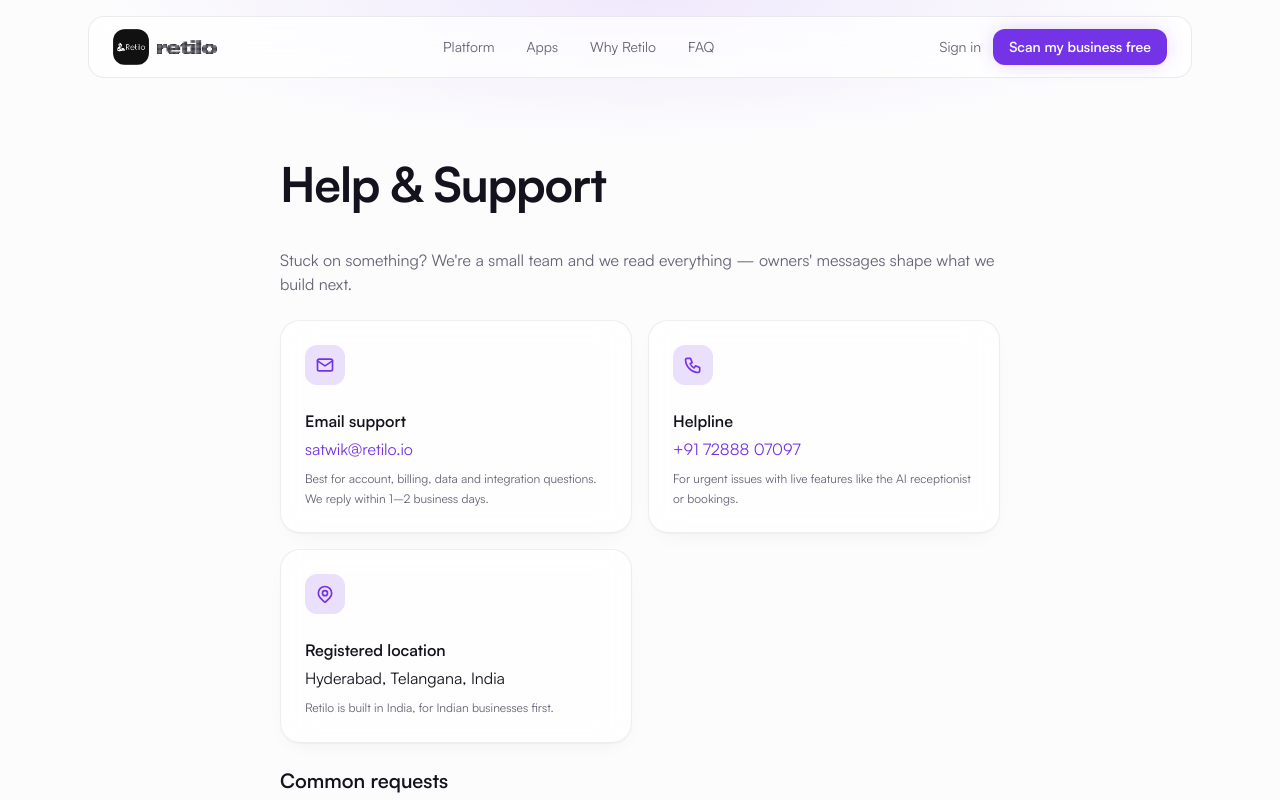
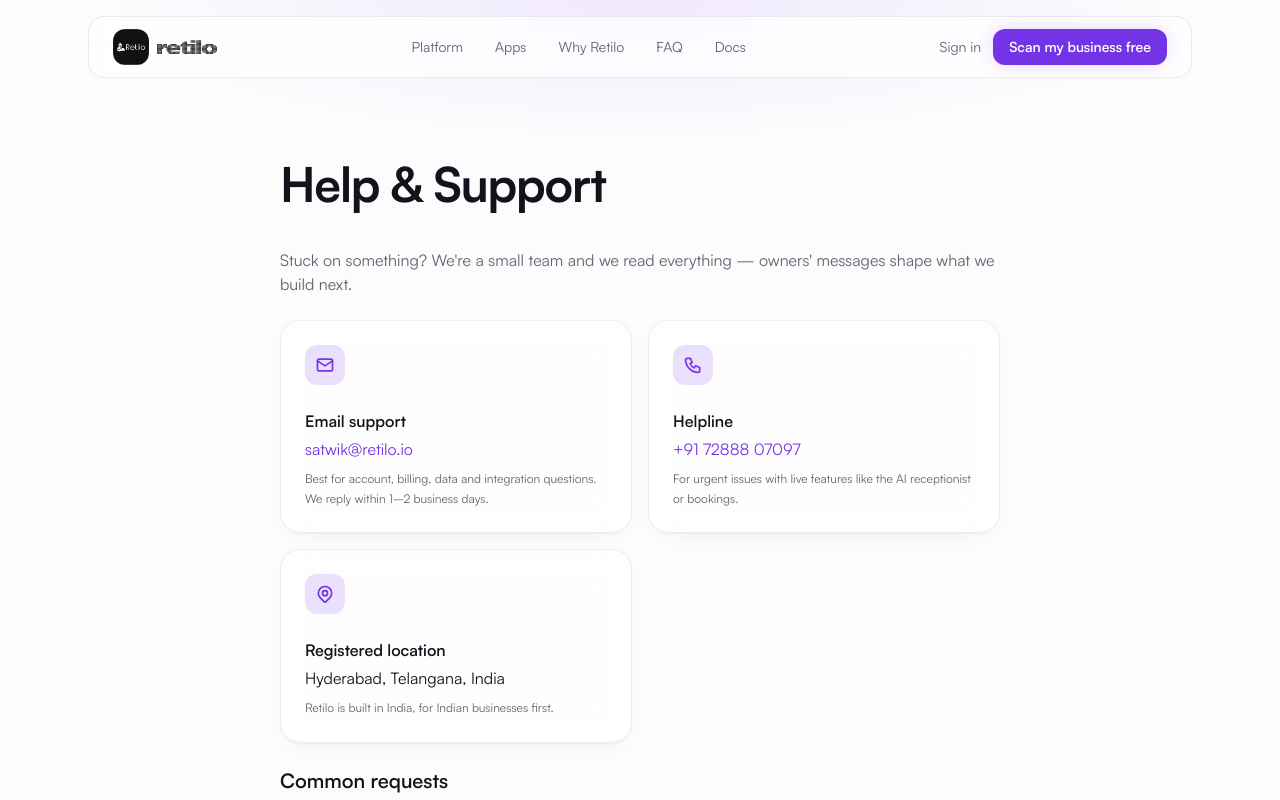
Before and after one commit to Retilo/retilo-landing-page, a Next.js app: page /help in a window 1280 px wide. Shown: the top 800 px of the page. Built offline with nearby package versions, Linux system fonts and the light colour scheme.

Commit message:
voice call

```diff
--- a/src/components/site/footer.tsx
+++ b/src/components/site/footer.tsx
@@ -19,6 +19,7 @@
   { href: "/#apps", label: "Retilo for Business" },
   { href: "/#apps", label: "Retilo Consumer App" },
   { href: siteConfig.appUrl, label: "Web Dashboard", external: true },
+  { href: siteConfig.docsUrl, label: "Documentation", external: true },
 ]
 
 const companyLinks = [
--- a/src/components/site/navbar.tsx
+++ b/src/components/site/navbar.tsx
@@ -13,6 +13,7 @@
   { href: "/#apps", label: "Apps" },
   { href: "/#vision", label: "Why Retilo" },
   { href: "/#faq", label: "FAQ" },
+  { href: siteConfig.docsUrl, label: "Docs", external: true },
 ]
 
 export function Navbar() {
@@ -37,7 +38,18 @@
           </Link>
 
           <div className="hidden items-center gap-8 md:flex">
-            {links.map((l) => (
+            {links.map((l) =>
+              l.external ? (
+                <a
+                  key={l.href}
+                  href={l.href}
+                  target="_blank"
+                  rel="noreferrer"
+                  className="text-sm text-muted-foreground transition-colors hover:text-foreground"
+                >
+                  {l.label}
+                </a>
+              ) : (
                 <Link
                   key={l.href}
                   href={l.href}
@@ -45,7 +57,8 @@
                 >
                   {l.label}
                 </Link>
-            ))}
+              )
+            )}
           </div>
 
           <div className="hidden items-center gap-3 md:flex">
@@ -78,7 +91,19 @@
             open ? "flex" : "hidden"
           )}
         >
-          {links.map((l) => (
+          {links.map((l) =>
+            l.external ? (
+              <a
+                key={l.href}
+                href={l.href}
+                target="_blank"
+                rel="noreferrer"
+                onClick={() => setOpen(false)}
+                className="rounded-lg px-3 py-2 text-sm text-muted-foreground hover:bg-foreground/5 hover:text-foreground"
+              >
+                {l.label}
+              </a>
+            ) : (
               <Link
                 key={l.href}
                 href={l.href}
@@ -87,7 +112,8 @@
               >
                 {l.label}
               </Link>
-          ))}
+            )
+          )}
           <a
             href={siteConfig.appUrl}
             className="mt-1 rounded-xl bg-primary px-3 py-2 text-center text-sm font-semibold text-primary-foreground"
--- a/src/config/site.ts
+++ b/src/config/site.ts
@@ -34,10 +34,13 @@
   providerPlayStoreUrl: "",
   providerAppStoreUrl: "",
 
+  // Docs
+  docsUrl: "https://docs.retilo.io",
+
   // Social
-  twitterUrl: "https://x.com/retilo_ai",
-  instagramUrl: "https://instagram.com/retilo.ai",
-  linkedinUrl: "https://linkedin.com/company/retilo",
+  twitterUrl: "https://x.com/Retilo_",
+  instagramUrl: "https://www.instagram.com/retilo.io?igsh=a2l6eXZneDg1aml6",
+  linkedinUrl: "https://www.linkedin.com/company/retiloio/",
   youtubeUrl: "",
   facebookUrl: "",
 
```
Lines whose indentation alone changed are shown as unchanged.
